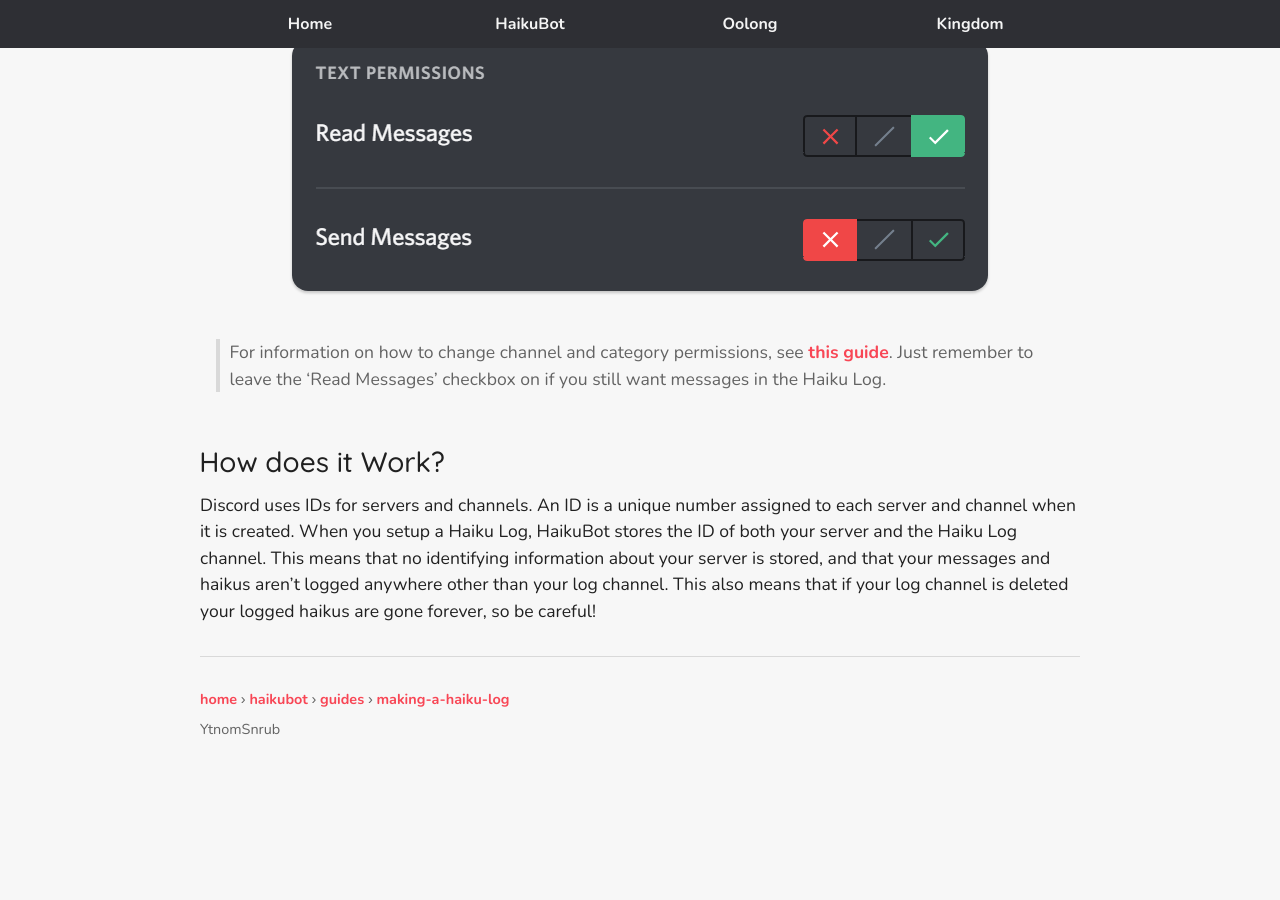
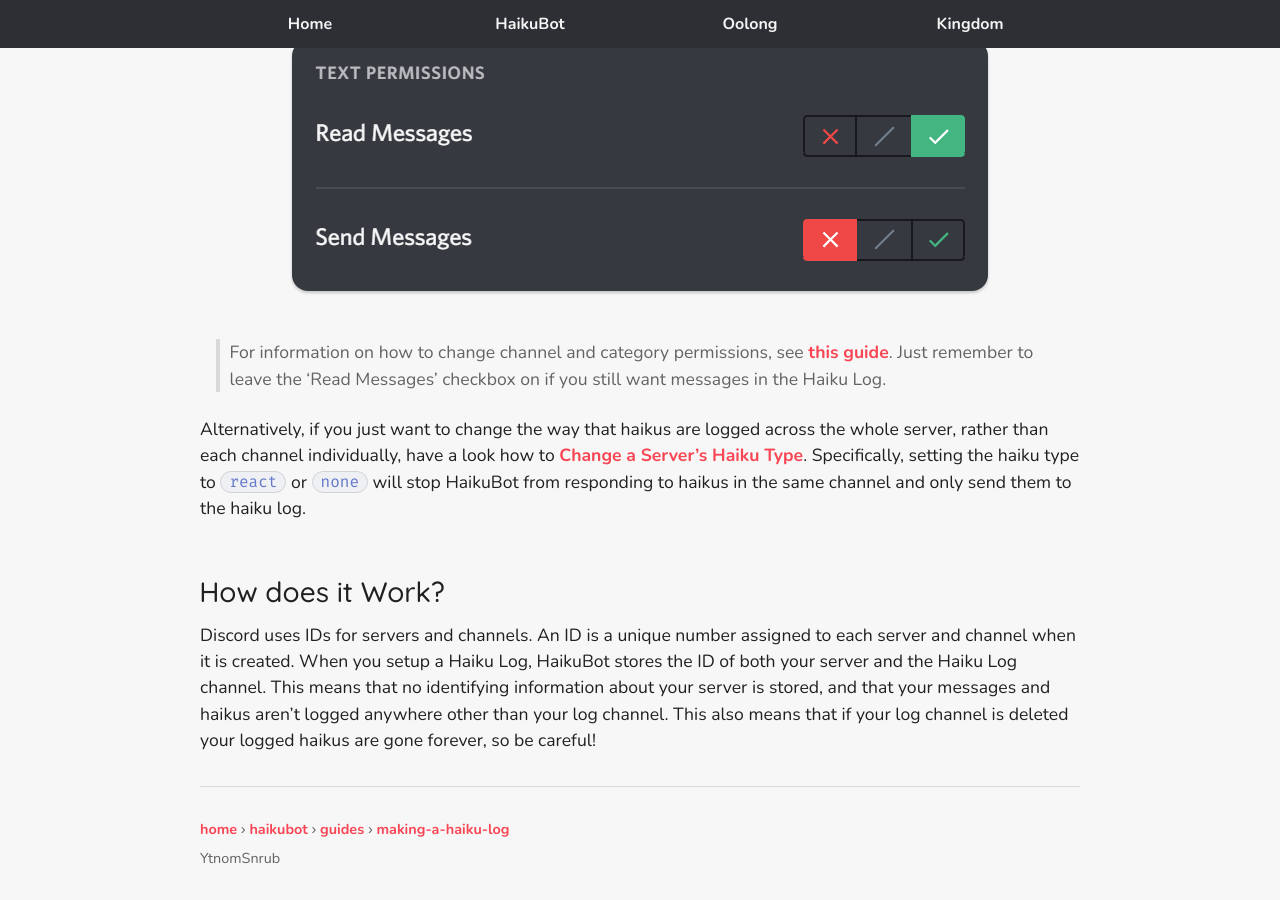
Before and after one commit to YtnomSnrub/ytnomsnrub.github.io, a Jekyll site: the page built from haikubot/guides/making-a-haiku-log.md, in a window 1280 px wide and 900 px high, scrolled down 2512 px. Built offline with Jekyll 4.4.1, drawn with Linux system fonts in a browser that asks for light colours; nearby versions of some CDN libraries; our own code applies the rules of GitHub Pages for plain Markdown files; before the commit the page ends 3283 px from its top, so only the background shows below that; some of the changed lines change nothing that is shown.

Commit message:
Added more info to haiku log guide

```diff
--- a/haikubot/guides/making-a-haiku-log.md
+++ b/haikubot/guides/making-a-haiku-log.md
@@ -1,5 +1,5 @@
 ---
-title: "Haiku Log"
+title: "Making a Haiku Log"
 ---
 
 # Making a Haiku Log
@@ -32,6 +32,8 @@
 
 > For information on how to change channel and category permissions, see [this guide](./restricting-haikubot). Just remember to leave the 'Read Messages' checkbox on if you still want messages in the Haiku Log.
 
+Alternatively, if you just want to change the way that haikus are logged across the whole server, rather than each channel individually, have a look how to [Change a Server's Haiku Type](./changing-a-servers-haiku-type). Specifically, setting the haiku type to `react` or `none` will stop HaikuBot from responding to haikus in the same channel and only send them to the haiku log.
+
 ## How does it Work?
 
 Discord uses IDs for servers and channels. An ID is a unique number assigned to each server and channel when it is created. When you setup a Haiku Log, HaikuBot stores the ID of both your server and the Haiku Log channel. This means that no identifying information about your server is stored, and that your messages and haikus aren't logged anywhere other than your log channel. This also means that if your log channel is deleted your logged haikus are gone forever, so be careful!
```
